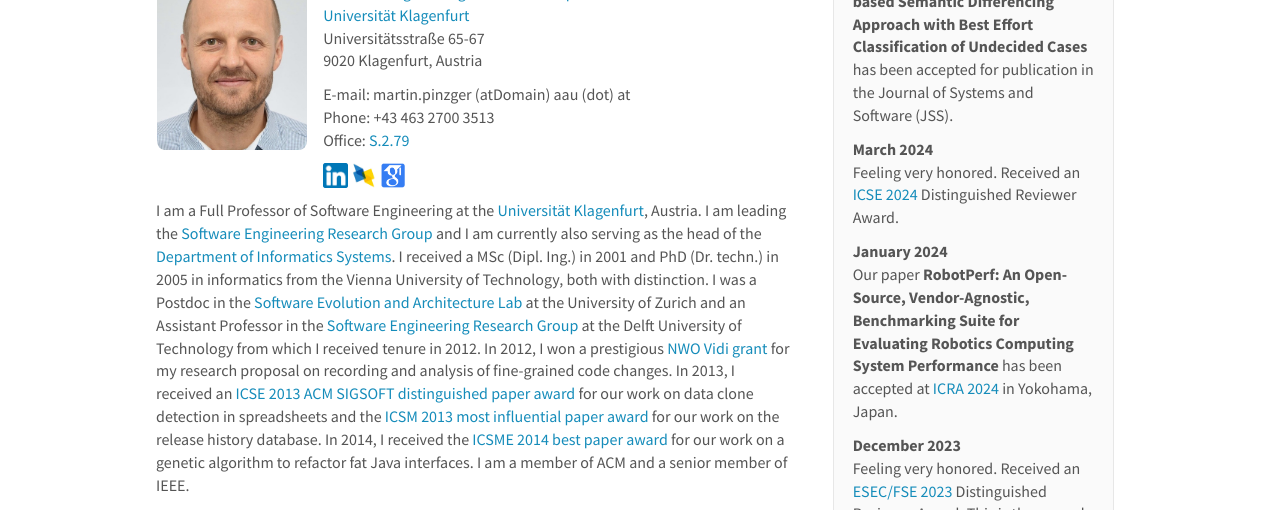
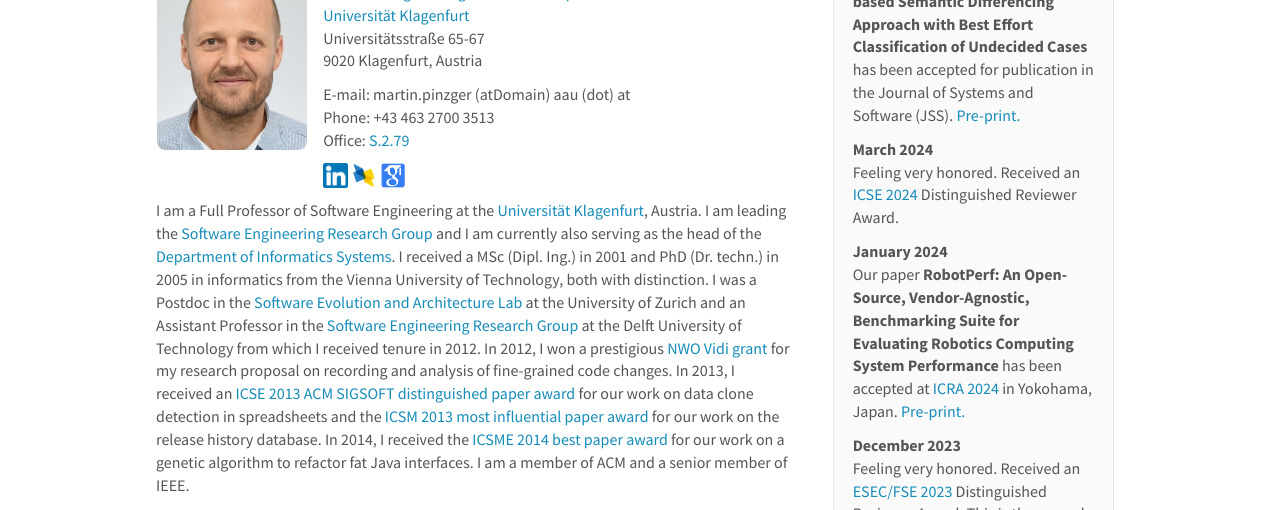
Before and after one commit to pinzger/pinzger.github.io, a Jekyll site: the page built from _pages/home.md, in a window 1280 px wide and 1174 px high. Shown: the part 190-700 px from the top of the window. Built offline with Jekyll 4.4.1, drawn with Linux system fonts in a browser that asks for light colours; nearby versions of some CDN libraries.

Commit message:
added preprints for recently published papers

```diff
--- a/_data/news.yml
+++ b/_data/news.yml
@@ -1,17 +1,17 @@
 - date: <strong>April 2024</strong>
-  headline: "Our paper <strong>PASDA: A Partition-based Semantic Differencing Approach with Best Effort Classification of Undecided Cases</strong> has been accepted for publication in the Journal of Systems and Software (JSS)."
+  headline: "Our paper <strong>PASDA: A Partition-based Semantic Differencing Approach with Best Effort Classification of Undecided Cases</strong> has been accepted for publication in the Journal of Systems and Software (JSS). <a href=\"/papers/Glock2024-pasda.pdf\">Pre-print.</a>"
 
 - date: <strong>March 2024</strong>
   headline: "Feeling very honored. Received an <a href=\"https://conf.researchr.org/home/icse-2024\">ICSE 2024</a> Distinguished Reviewer Award."
 
 - date: <strong>January 2024</strong>
-  headline: "Our paper <strong>RobotPerf: An Open-Source, Vendor-Agnostic, Benchmarking Suite for Evaluating Robotics Computing System Performance</strong> has been accepted at <a href=\"https://2024.ieee-icra.org/\">ICRA 2024</a> in Yokohama, Japan."
+  headline: "Our paper <strong>RobotPerf: An Open-Source, Vendor-Agnostic, Benchmarking Suite for Evaluating Robotics Computing System Performance</strong> has been accepted at <a href=\"https://2024.ieee-icra.org/\">ICRA 2024</a> in Yokohama, Japan. <a href=\"/papers/Vilches2023-robotperf.pdf\">Pre-print.</a>"
 
 - date: <strong>December 2023</strong>
   headline: "Feeling very honored. Received an <a href=\"https://2023.esec-fse.org/\">ESEC/FSE 2023</a> Distinguished Reviewer Award. This  is the second award in a row after having received it also in 2022."
 
 - date: <strong>December 2023</strong>
-  headline: "Our paper <strong>DValidator: An approach for validating dependencies in build configurations</strong> has been accepted for publication in the Journal of Systems and Software (JSS)."
+  headline: "Our paper <strong>DValidator: An approach for validating dependencies in build configurations</strong> has been accepted for publication in the Journal of Systems and Software (JSS). <a href=\"/papers/Macho2023-dvalidator.pdf\">Pre-print.</a>"
 
 - date: <strong>September 2023</strong>
   headline: "I am still looking for a PhD student in Software Engineering to work on  <strong>Semantic Change Impact Analysis for Microservice-based Systems</strong>. See <a href=\"/wanted/openpositions\">open positions</a> for how to apply."
```
